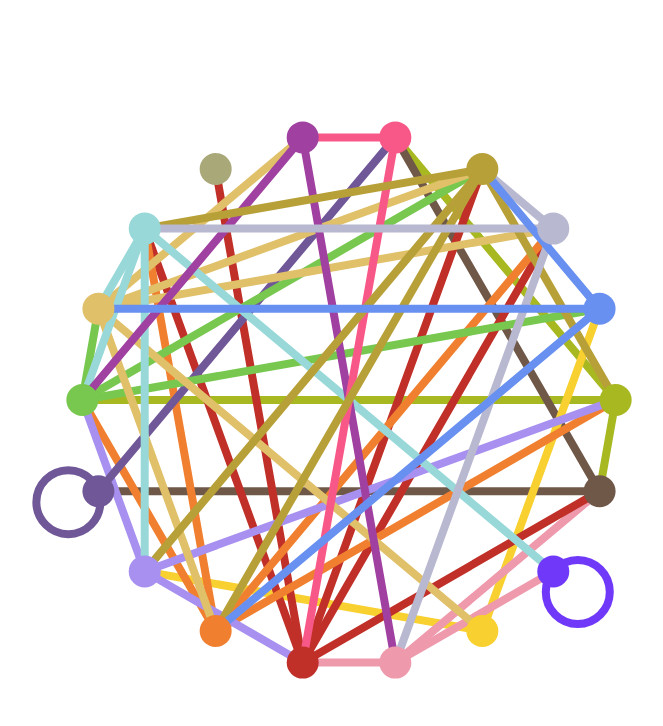
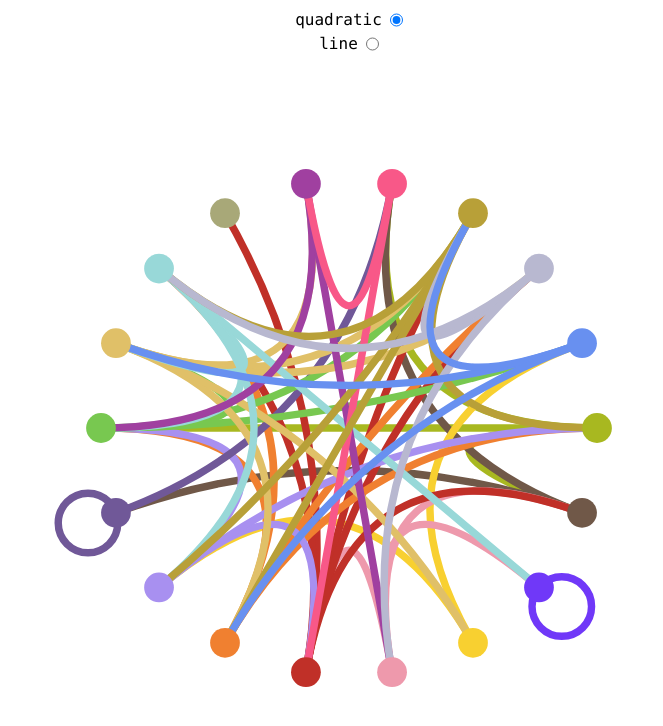
Before and after one commit to joshwashywash/poketypes, a Svelte app: page / in a window 1280 px wide. Shown: the top 726 px of the page, without its empty margins (291-954 px from the left). Built offline with nearby package versions, Linux system fonts and the light colour scheme.

Commit message:
add quadratic visualiation

```diff
--- a/src/App.svelte
+++ b/src/App.svelte
@@ -1,5 +1,6 @@
 <script lang="ts">
 	import types from '$lib/types.json';
+	import type { Point } from '$lib/math';
 
 	const width = 100;
 	const height = 100;
@@ -9,61 +10,71 @@
 	const map = new Map(Object.entries(types));
 
 	const radius = width / 3;
-	const angle = (2 * Math.PI) / map.size;
 
-	const positions = new Map();
+	const positions = new Map<string, Point>();
 
 	let i = 0;
+	const angle = (2 * Math.PI) / map.size;
 	for (const name of map.keys()) {
-		positions.set(name, {
-			x: radius * Math.cos(i * angle),
-			y: radius * Math.sin(i * angle),
-		});
+		const rotation = i * angle;
+		const position = ([Math.cos(rotation), Math.sin(rotation)] as Point).map(
+			theta => theta * radius
+		);
+		positions.set(name, position as Point);
 		i += 1;
 	}
 
-	type Point = {
-		x: number;
-		y: number;
-	};
-
-	const createOffset = (width: number, height: number) => (point: Point) => {
-		return {
-			x: point.x + width / 2,
-			y: point.y + height / 2,
+	const createOffset =
+		(width: number, height: number) =>
+		(point: Point): Point => {
+			const [x, y] = point;
+			return [x + width / 2, y + height / 2];
 		};
-	};
 
 	const offset = createOffset(width, height);
+	const ps = ['quadratic', 'line'];
+
+	let [path] = ps;
 </script>
 
 <svelte:head>
 	<title>Pokemon Types</title>
 </svelte:head>
 
-<main class="flex max-h-screen">
+<main class="flex max-h-screen flex-col items-center pt-2">
+	{#each ps as value}
+		<label class="flex">
+			<span class="pr-2">{value}</span>
+			<input type="radio" bind:group={path} {value} />
+		</label>
+	{/each}
 	<svg viewBox={`0 0 ${width} ${height}`}>
-		<g stroke-linecap="round">
+		<g stroke-linecap="round" fill="none">
 			{#each [...map.entries()] as [from, { twiceEffectiveAgainst }], i}
-				{@const { x: x1, y: y1 } = offset(positions.get(from))}
+				{@const [x1, y1] = offset(positions.get(from))}
 				{#each twiceEffectiveAgainst as to}
-					{@const { x: x2, y: y2 } = offset(positions.get(to))}
-					{@const stroke = map.get(from).color ?? 'white'}
+					{@const [x2, y2] = offset(positions.get(to))}
+					{@const stroke = map.get(from).color}
 					{#if from === to}
 						{@const x = (radius + loopRadius) * Math.cos(i * angle)}
 						{@const y = (radius + loopRadius) * Math.sin(i * angle)}
-						{@const { x: cx, y: cy } = offset({ x, y })}
-						<circle {stroke} fill="none" {cx} {cy} r={loopRadius} />
+						{@const [cx, cy] = offset([x, y])}
+						<circle {stroke} {cx} {cy} r={loopRadius} />
+					{:else if path === 'line'}
+						<line {stroke} {x1} {y1} {x2} {y2} />
 					{:else}
-						<line {stroke} {x1} {y1} {x2} {y2} />
+						<path
+							{stroke}
+							d={`M ${x1}, ${y1} Q ${width / 2}, ${height / 2} ${x2}, ${y2}`}
+						/>
 					{/if}
 				{/each}
 			{/each}
 		</g>
 		<g>
-			{#each [...positions.entries()] as [name, { x, y }]}
-				{@const { x: cx, y: cy } = offset({ x, y })}
-				{@const fill = map.get(name).color ?? 'white'}
+			{#each [...positions.entries()] as [name, p]}
+				{@const [cx, cy] = offset(p)}
+				{@const fill = map.get(name).color}
 				<circle {fill} {cx} {cy} r={nodeRadius} />
 			{/each}
 		</g>
--- a/src/app.postcss
+++ b/src/app.postcss
@@ -2,3 +2,9 @@
 @tailwind base;
 @tailwind components;
 @tailwind utilities;
+
+@layer base {
+	body {
+			@apply antialiased font-mono;
+	}
+}
--- /dev/null
+++ b/src/lib/math.ts
@@ -0,0 +1,7 @@
+export type Point = [number, number];
+
+export const midpoint = (p1: Point, p2: Point): Point => {
+	const [x1, y1] = p1;
+	const [x2, y2] = p2;
+	return [(x1 + x2) / 2, (y1 + y2) / 2];
+};
```
Also changed, not shown: package.json (+6 -6 lines), .prettierrc.json, 1 other file (tests, documents, lock files or other folders).
